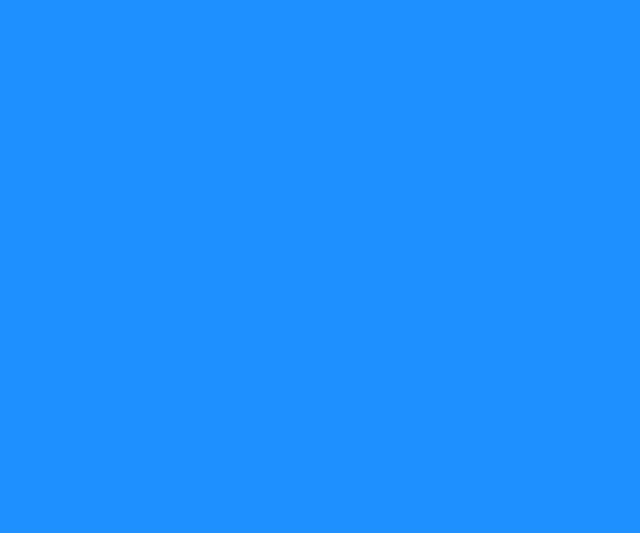
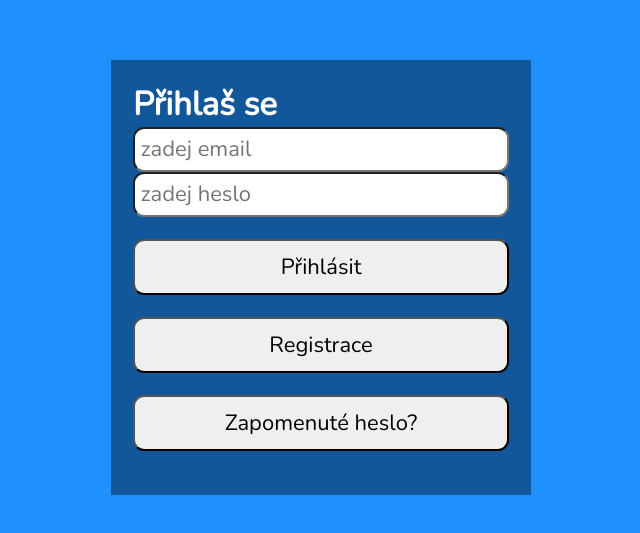
Before and after one commit to Elerdir/access_point, a React (Create React App) app in the folder client/: page / in a window 1280 px wide. Before the commit this address had no page. Shown: the part 123-656 px from the top of the page, without its empty margins (319-959 px from the left). Built offline with nearby package versions, Linux system fonts and the light colour scheme.

Commit message:
zprovoznení registrace

```diff
--- a/client/src/App.tsx
+++ b/client/src/App.tsx
@@ -10,9 +10,9 @@ function App() {
     <div className="App">
       <BrowserRouter>
         <Routes>
-          <Route path="/login" element={<Login />}></Route>
-          <Route path="/registration" element={<Registration />}></Route>
-          <Route path="/signpost" element={<Signpost />}></Route>
+          <Route path="/" element={<Login />}/>
+          <Route path="/registration" element={<Registration />}/>
+          <Route path="/signpost" element={<Signpost />}/>
         </Routes>
       </BrowserRouter>
     </div>
--- a/client/src/api/Axios.js
+++ b/client/src/api/Axios.js
@@ -1,5 +1,5 @@
 import axios from 'axios';
 
 export default axios.create({
-	baseURL: 'http://localhost:8081/api'
+	baseURL: 'http://localhost:8081/ap/api'
 });
--- a/client/src/components/Registration.jsx
+++ b/client/src/components/Registration.jsx
@@ -15,11 +15,8 @@ export const Registration = () => {
 	//     email: 'bhepworth@sculpture.com'
 	//   });
 	const [firstName, setFirstName] = useState('');
-
 	const [lastName, setLastName] = useState('');
-
 	const [birthDate, setBirthDate] = useState('');
-
 	const [email, setEmail] = useState('');
 
 	const [password, setPassword] = useState('');
@@ -47,16 +44,18 @@ export const Registration = () => {
 
 		// if button enabled with JS hack. Ochrana před hacknutím
 		const v5 = PASSWORD_REGEX.test(password);
+
 		if (!v5) {
 			setErrMsg("Invalid Entry");
 			return;
 		}
+
 		try {
 			const response = await axios.post(REGISTER_URL,
-				JSON.stringify({ firstName, lastName, birthDate, email, password }),
+				JSON.stringify({ email, password, firstName, lastName, birthDate }),
 				{
 					headers: { 'Content-Type': 'application/json' },
-					withCredentials: true
+					withCredentials: false
 				}
 			);
 			setSuccess(true);
@@ -68,7 +67,6 @@ export const Registration = () => {
 			setPassword('');
 			setMatchPassword('');
 		} catch (err) {
-			// není připojení k serveru, možná ho stačí spustit
 			if (!err?.response) {
 				setErrMsg('No Server Response');
 			// 	jméno už je v db, todo: otestovat jestli funguje a co kontroluje
```
Also changed, not shown: 1 other file (tests, documents, lock files or other folders).
